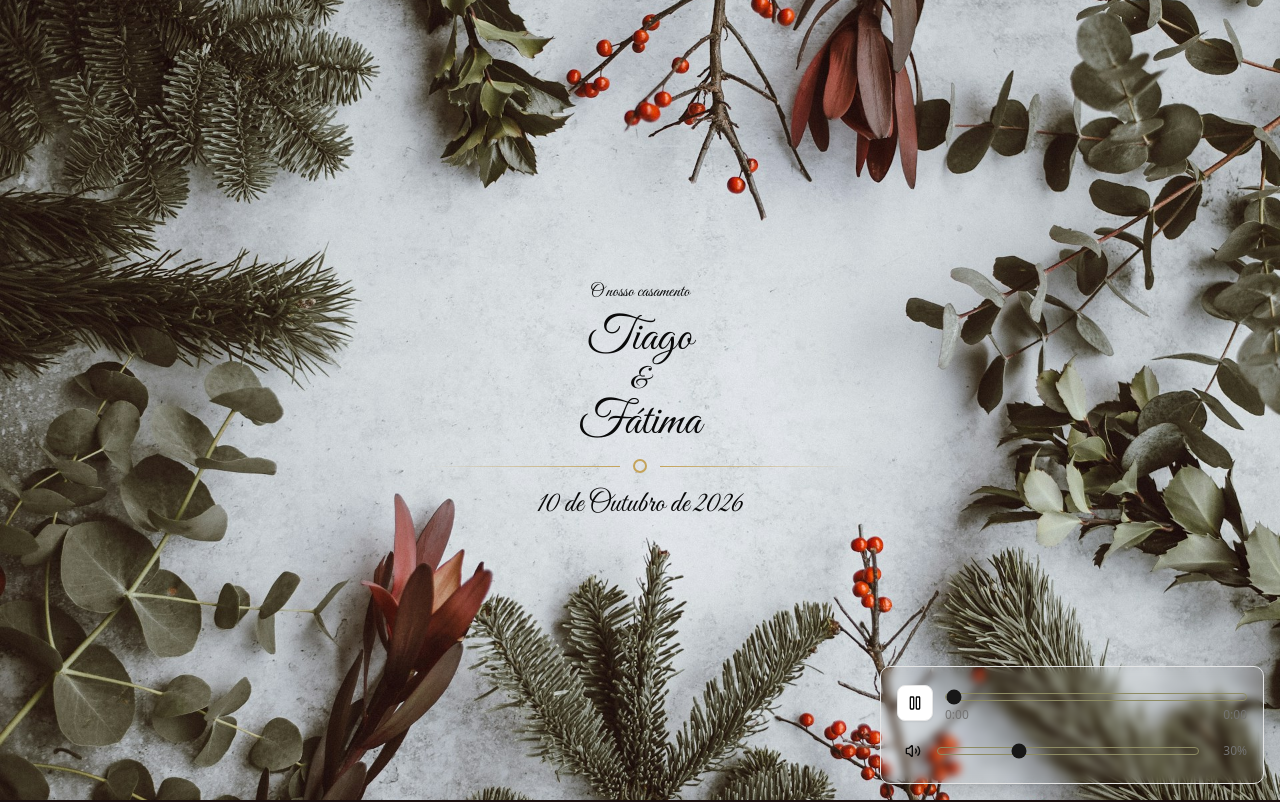
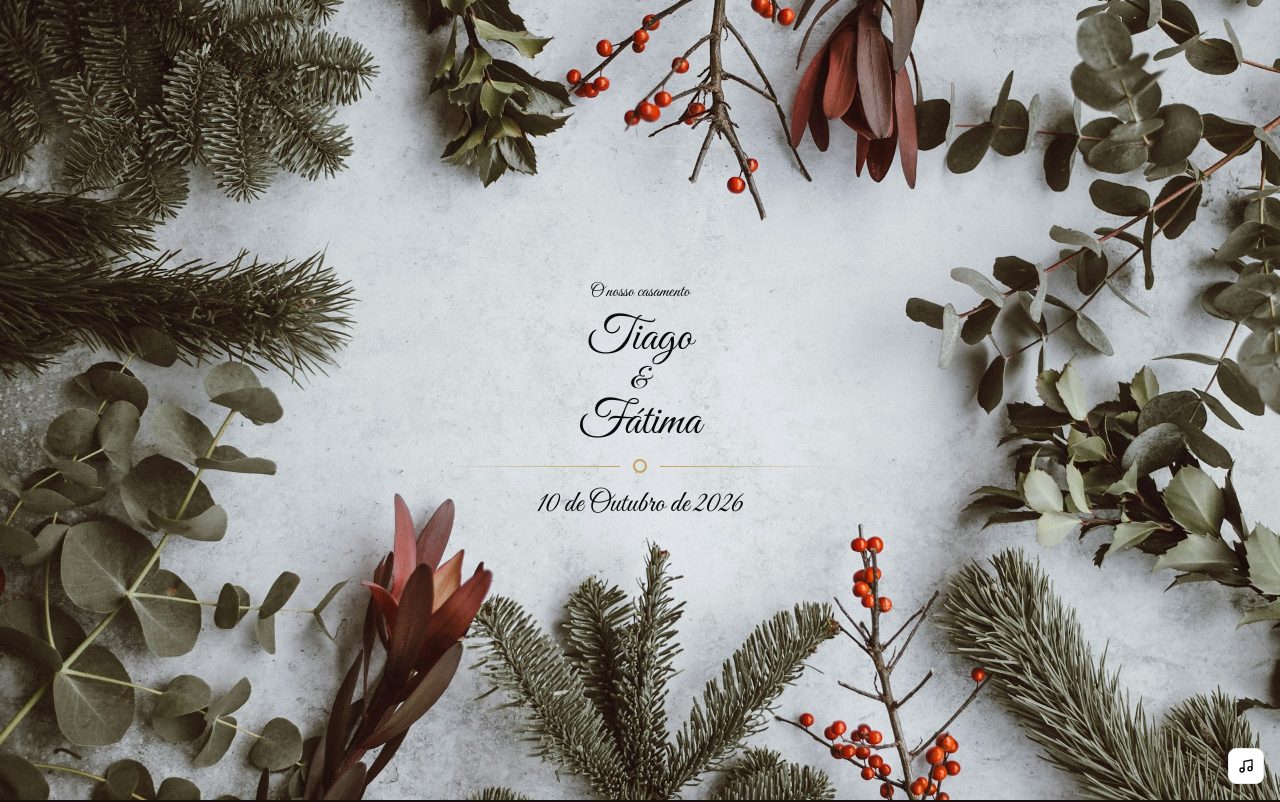
Before and after one commit to TiagoPimCosta/Wedding-Invitation, a Next.js app: page / in a window 1280 px wide. Shown: the top 802 px of the page. Built offline with nearby package versions, Linux system fonts and the light colour scheme.

Commit message:
fix: make the background music collapsable

```diff
--- a/components/BackgroundMusic.tsx
+++ b/components/BackgroundMusic.tsx
@@ -1,28 +1,32 @@
 "use client";
 
 import { useEffect, useRef, useState } from "react";
-import { Play, Pause, Volume2, VolumeX } from "lucide-react";
+import { Play, Pause, Volume2, VolumeX, Music, X } from "lucide-react";
 import { Button } from "./ui/button";
+import { cn } from "@/lib/utils";
 
 interface BackgroundMusicProps {
   src: string;
   volume?: number; // 0.0 to 1.0
 }
 
-const BackgroundMusic = ({ src, volume = 0.5 }: BackgroundMusicProps) => {
+const BackgroundMusic = (props: BackgroundMusicProps) => {
+  const { src, volume = 0.5 } = props;
+
   const audioRef = useRef<HTMLAudioElement>(null);
+
   const [isPlaying, setIsPlaying] = useState(false);
   const [currentVolume, setCurrentVolume] = useState(volume);
   const [currentTime, setCurrentTime] = useState(0);
   const [duration, setDuration] = useState(0);
   const [isMuted, setIsMuted] = useState(false);
+  const [isVisible, setIsVisible] = useState(false);
 
-  // Initialize volume separately and ensure audio loads
+  // Initialize volume and load audio
   useEffect(() => {
     const audio = audioRef.current;
     if (!audio) return;
     audio.volume = volume;
-    // Force audio to load metadata
     audio.load();
   }, [volume, src]);
 
@@ -30,103 +34,54 @@ const BackgroundMusic = ({ src, volume = 0.5 }: BackgroundMusicProps) => {
     const audio = audioRef.current;
     if (!audio) return;
 
-    // Function to update duration if available
     const updateDuration = () => {
-      if (
-        audio.duration &&
-        !isNaN(audio.duration) &&
-        isFinite(audio.duration)
-      ) {
+      if (isFinite(audio.duration)) {
         setDuration(audio.duration);
       }
     };
 
-    // Update duration when metadata is loaded
-    const handleLoadedMetadata = () => {
+    const handleTimeUpdate = () => {
+      setCurrentTime(audio.currentTime);
       updateDuration();
     };
 
-    // Also try to get duration on other load events
-    const handleLoadedData = () => {
-      updateDuration();
-    };
-
-    const handleCanPlay = () => {
-      updateDuration();
-    };
-
-    // Update current time
-    const handleTimeUpdate = () => {
-      setCurrentTime(audio.currentTime);
-      // Also check duration in case it wasn't available earlier
-      if (
-        audio.duration &&
-        !isNaN(audio.duration) &&
-        isFinite(audio.duration)
-      ) {
-        updateDuration();
-      }
-    };
-
-    // Handle play/pause state
     const handlePlay = () => setIsPlaying(true);
     const handlePause = () => setIsPlaying(false);
 
-    // Handle ended event (for looping)
     const handleEnded = () => {
       audio.currentTime = 0;
       audio.play();
     };
 
-    // Check if duration is already available
-    if (audio.readyState >= 1) {
-      updateDuration();
-    }
+    if (audio.readyState >= 1) updateDuration();
 
-    audio.addEventListener("loadedmetadata", handleLoadedMetadata);
-    audio.addEventListener("loadeddata", handleLoadedData);
-    audio.addEventListener("canplay", handleCanPlay);
+    audio.addEventListener("loadedmetadata", updateDuration);
     audio.addEventListener("timeupdate", handleTimeUpdate);
     audio.addEventListener("play", handlePlay);
     audio.addEventListener("pause", handlePause);
     audio.addEventListener("ended", handleEnded);
 
-    // Try to play on mount, but handle autoplay restrictions
     const playPromise = audio.play();
-
-    if (playPromise !== undefined) {
-      playPromise
-        .then(() => {
-          setIsPlaying(true);
-        })
-        .catch(() => {
-          // Autoplay was prevented - this is normal in most browsers
-          console.log("Autoplay prevented. User interaction required.");
-        });
+    if (playPromise) {
+      playPromise.catch(() =>
+        console.log("Autoplay prevented. User interaction required."),
+      );
     }
 
     return () => {
-      audio.removeEventListener("loadedmetadata", handleLoadedMetadata);
-      audio.removeEventListener("loadeddata", handleLoadedData);
-      audio.removeEventListener("canplay", handleCanPlay);
+      audio.removeEventListener("loadedmetadata", updateDuration);
       audio.removeEventListener("timeupdate", handleTimeUpdate);
       audio.removeEventListener("play", handlePlay);
       audio.removeEventListener("pause", handlePause);
       audio.removeEventListener("ended", handleEnded);
     };
-  }, [volume]);
+  }, []);
 
   const togglePlayPause = () => {
     const audio = audioRef.current;
     if (!audio) return;
 
-    if (audio.paused) {
-      audio.play().catch(() => {
-        console.log("Could not play audio");
-      });
-    } else {
-      audio.pause();
-    }
+    audio.paused ? audio.play() : audio.pause();
   };
 
   const handleVolumeChange = (e: React.ChangeEvent<HTMLInputElement>) => {
@@ -153,9 +108,8 @@ const BackgroundMusic = ({ src, volume = 0.5 }: BackgroundMusicProps) => {
     if (!audio) return;
 
     if (isMuted) {
-      audio.volume = currentVolume > 0 ? currentVolume : 0.5;
+      audio.volume = currentVolume > 0 ? currentVolume : 0.2;
       setIsMuted(false);
-      setCurrentVolume(audio.volume);
     } else {
       audio.volume = 0;
       setIsMuted(true);
@@ -164,34 +118,40 @@ const BackgroundMusic = ({ src, volume = 0.5 }: BackgroundMusicProps) => {
 
   const formatTime = (time: number) => {
     if (isNaN(time)) return "0:00";
-    const minutes = Math.floor(time / 60);
-    const seconds = Math.floor(time % 60);
-    return `${minutes}:${seconds.toString().padStart(2, "0")}`;
+    const min = Math.floor(time / 60);
+    const sec = Math.floor(time % 60);
+    return `${min}:${sec.toString().padStart(2, "0")}`;
   };
 
   return (
     <>
-      <audio
-        ref={audioRef}
-        src={src}
-        loop
-        preload="auto"
-        className="hidden"
-        aria-label="Background music"
-      />
+      <audio ref={audioRef} src={src} loop preload="auto" />
 
-      {/* Music Player UI */}
-      <div className="fixed bottom-4 right-4 z-50 w-80 sm:w-96 bg-transparent dark:bg-gray-900/95 backdrop-blur-xs rounded-lg shadow-lg border border-border p-4">
-        <div className="space-y-3">
-          {/* Play/Pause and Time Controls */}
-          <div className="flex items-center gap-3">
-            <Button
-              onClick={togglePlayPause}
-              variant="outline"
-              size="icon"
-              className="shrink-0"
-              aria-label={isPlaying ? "Pause" : "Play"}
-            >
+      {/* Mini toggle when hidden */}
+      {!isVisible && (
+        <div className="fixed bottom-4 right-4 z-50">
+          <Button
+            size="icon"
+            variant="outline"
+            onClick={() => setIsVisible(true)}
+            aria-label="Show music player"
+          >
+            <Music className="h-4 w-4" />
+          </Button>
+        </div>
+      )}
+
+      {/* Full Player */}
+      {isVisible && (
+        <div
+          className={cn(
+            "fixed bottom-4 right-4 z-50 w-80 sm:w-96 bg-white dark:bg-gray-900/95 backdrop-blur-xs rounded-lg shadow-lg p-4",
+            "flex flex-col gap-4",
+          )}
+        >
+          {/* Playback */}
+          <div className="flex items-center gap-2">
+            <Button size="icon-sm" variant="ghost" onClick={togglePlayPause}>
               {isPlaying ? (
                 <Pause className="h-4 w-4" />
               ) : (
@@ -199,8 +159,7 @@ const BackgroundMusic = ({ src, volume = 0.5 }: BackgroundMusicProps) => {
               )}
             </Button>
 
-            {/* Time Slider */}
-            <div className="flex-1 space-y-1">
+            <div className="flex-1 gap-1">
               <input
                 type="range"
                 min="0"
@@ -208,7 +167,7 @@ const BackgroundMusic = ({ src, volume = 0.5 }: BackgroundMusicProps) => {
                 value={currentTime}
                 onChange={handleTimeChange}
                 className="w-full h-2 bg-gray-200 dark:bg-gray-700 rounded-lg appearance-none cursor-pointer accent-primary
-                border border-[#8d8b62]"
+                  border border-[#8d8b62]"
                 style={{
                   background: `linear-gradient(to right, hsl(var(--primary)) 0%, hsl(var(--primary)) ${
                     (currentTime / duration) * 100
@@ -223,23 +182,27 @@ const BackgroundMusic = ({ src, volume = 0.5 }: BackgroundMusicProps) => {
                 <span>{formatTime(duration)}</span>
               </div>
             </div>
+
+            <Button
+              size="icon-sm"
+              variant="ghost"
+              onClick={() => setIsVisible(false)}
+              aria-label="Hide player"
+            >
+              <X />
+            </Button>
           </div>
 
-          {/* Volume Control */}
+          {/* Volume */}
           <div className="flex items-center gap-2">
-            <Button
-              onClick={toggleMute}
-              variant="ghost"
-              size="icon-sm"
-              className="shrink-0"
-              aria-label={isMuted ? "Unmute" : "Mute"}
-            >
+            <Button size="icon-sm" variant="ghost" onClick={toggleMute}>
               {isMuted || currentVolume === 0 ? (
                 <VolumeX className="h-4 w-4" />
               ) : (
                 <Volume2 className="h-4 w-4" />
               )}
             </Button>
+
             <input
               type="range"
               min="0"
@@ -256,12 +219,13 @@ const BackgroundMusic = ({ src, volume = 0.5 }: BackgroundMusicProps) => {
                 }%, hsl(var(--muted)) 100%)`,
               }}
             />
-            <span className="text-xs text-muted-foreground w-10 text-right">
+
+            <span className="w-10 text-xs text-right text-muted-foreground">
               {Math.round((isMuted ? 0 : currentVolume) * 100)}%
             </span>
           </div>
         </div>
-      </div>
+      )}
     </>
   );
 };
```
